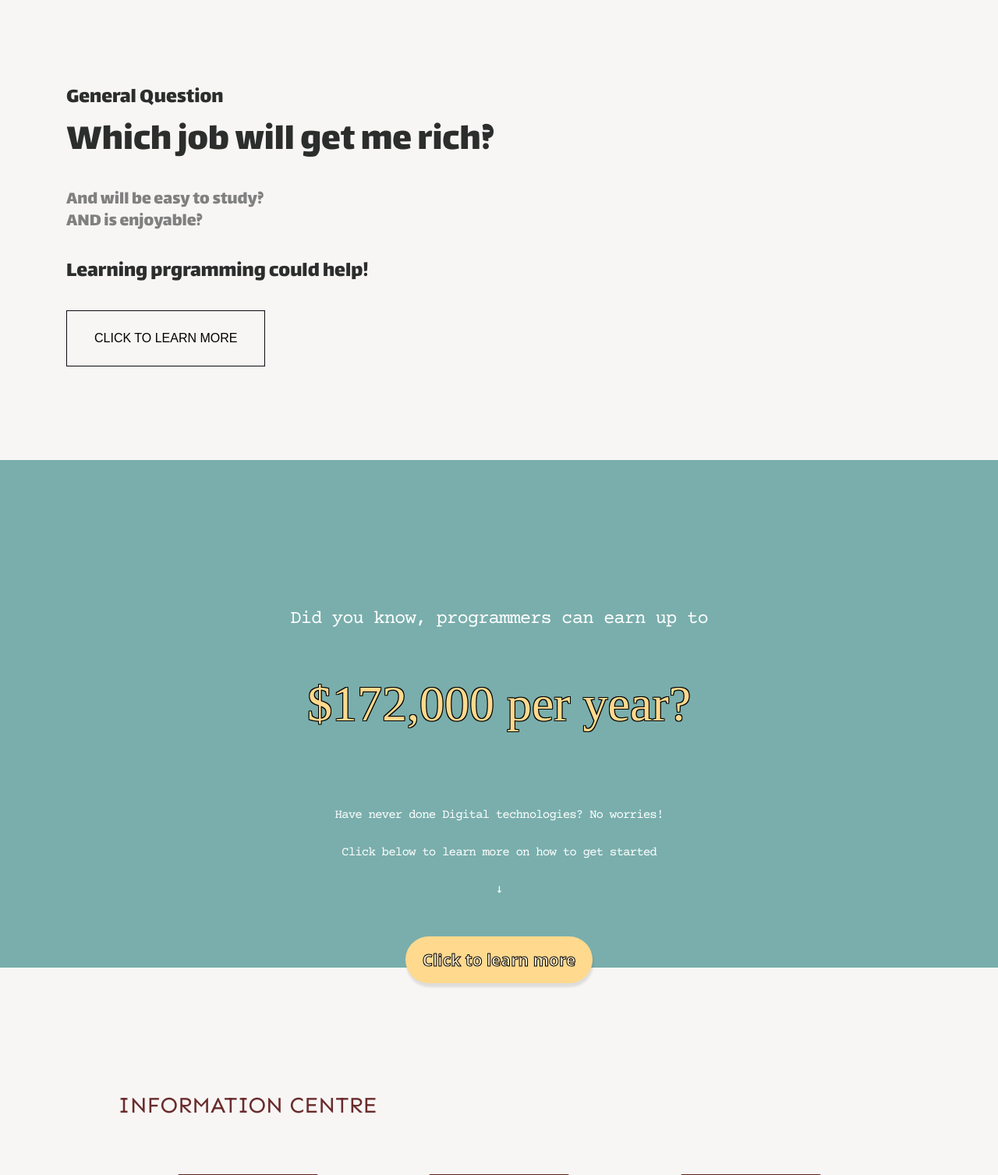
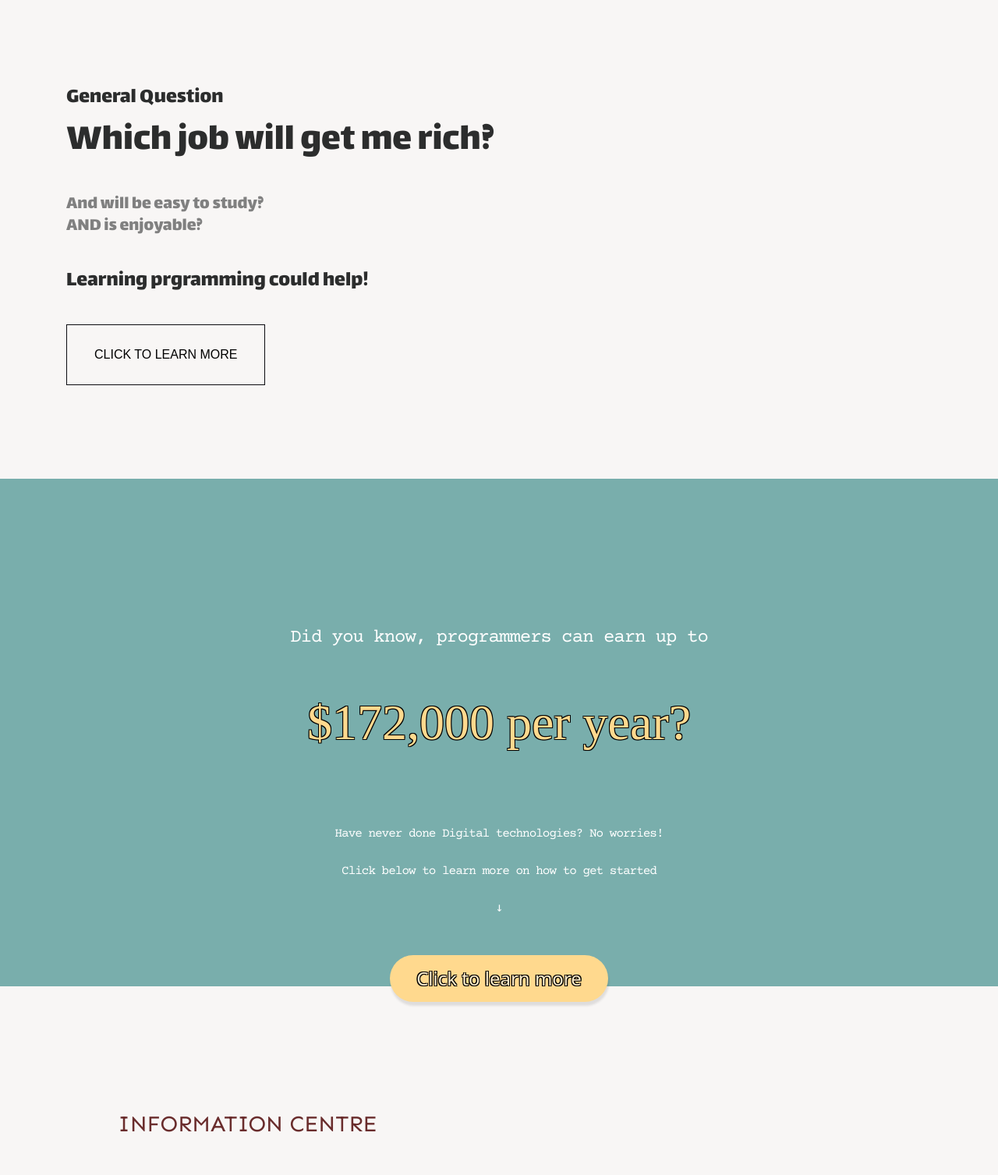
Before and after one commit to bibbjenny/web-design, a Flask app: page /resources/ in a window 1280 px wide. Shown: the part 58-1565 px from the top of the page at 78% size. Run offline with Flask 3, Linux system fonts and the light colour scheme; some libraries are stand-ins or nearby versions; some web fonts are replaced.

Commit message:
resource html&css

```diff
--- a/website/static/styles.css
+++ b/website/static/styles.css
@@ -401,6 +401,7 @@ main {
 /* ========== Resources ========== */
 .resources-question {
   padding: 110px 0 120px;
+  line-height: 30px;
 }
 
 .resources-banner {
@@ -438,16 +439,23 @@ main {
 
   color: #FFEECD;
   background-color: rgb(255,217,142);
-  font-size: 1.3em;
-
-  width: 240px;
+  font-size: 1.5em;
+  width: 280px;
   height: 60px;
   padding: 10px 20px;
   border-radius: 40px;
-  font-weight: bold;
   cursor: pointer;
+
+  /* text-shadow: h-shadow v-shadow blur-radius color; */
+  text-shadow:
+  -1.1px 1.1px 0 #000,
+  1.1px 1.1px 0 #000,
+  1.1px -1.1px 0 #000,
+  -1.1px -1.1px 0 #000;
+
+  /*
   -webkit-text-stroke-width: 1px;
-  -webkit-text-stroke-color: black;
+  -webkit-text-stroke-color: black; */
 }
 
 
```
